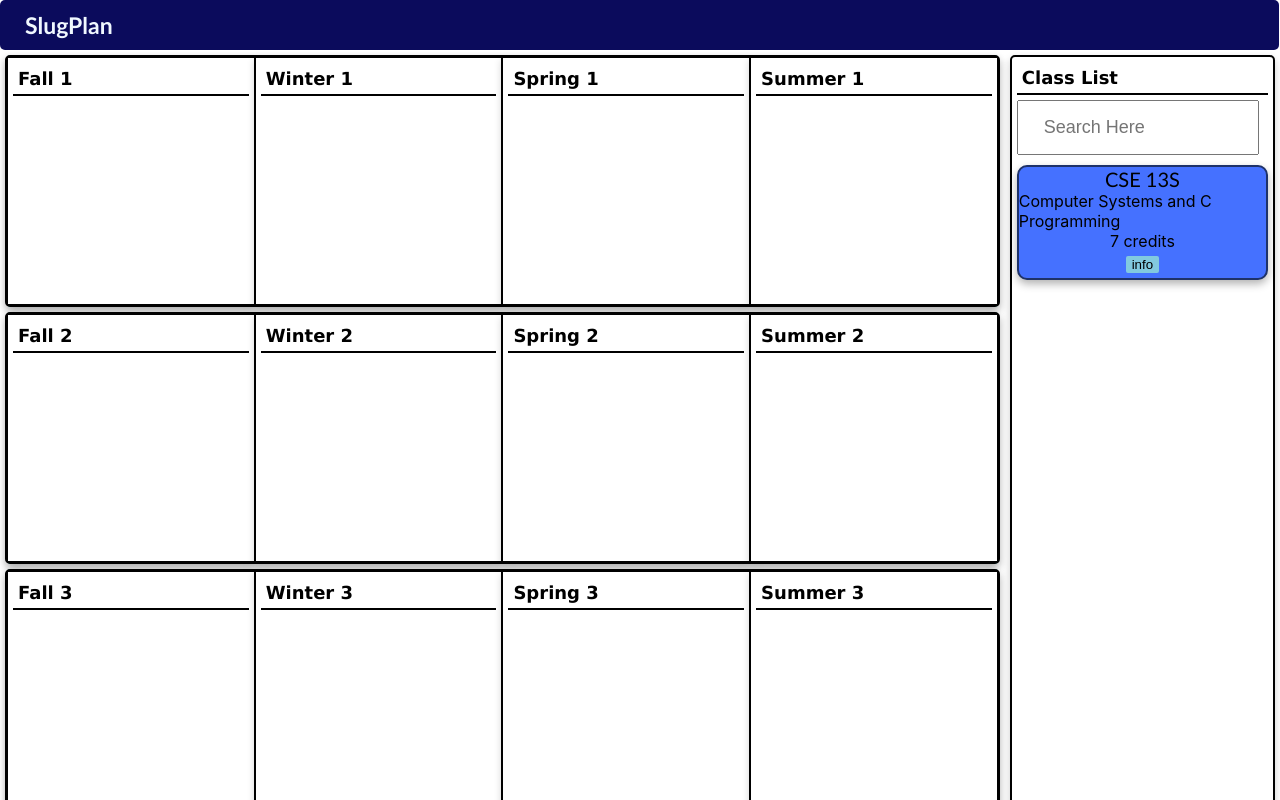
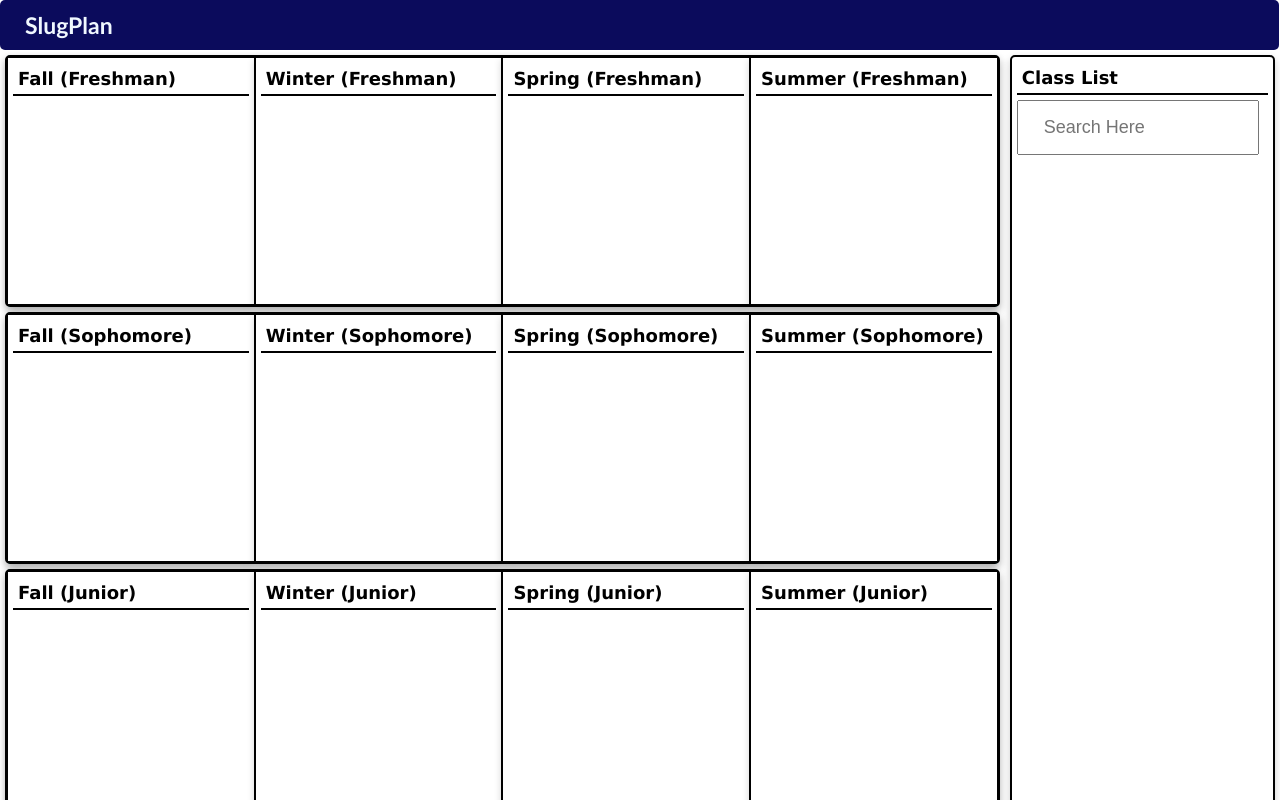
Before and after one commit to inkyant/acm-hacks, a React (Create React App) app in the folder client/: page / in a window 1280 px wide. Shown: the top 800 px of the page. Built offline with nearby package versions, Linux system fonts and the light colour scheme; the HTML template or start-up script is replaced by a standard one.

Commit message:
Commented out demo card and changed display for each term

```diff
--- a/client/src/App.js
+++ b/client/src/App.js
@@ -6,15 +6,15 @@ import DragDrop from "./DragDrop";
 
 
 export const classList = [
-  {
-    id: 0,
-    "category": "CSE",
-    "course_num": "13S",
-    "credits": 7,
-    "description": "Focuses on C programming, command line, shell programming, editors, debuggers, source code control, and other tools. Examines basic computer systems, algorithm design, and development, data types, and program structures. Develops understanding of process model, compile-link-execute build cycle, language-machine interface, memory, and data representation. Students cannot receive credit for both CSE 13S and CSE 13E. Course is 7 credits with integrated laboratory.",
-    "prereqs": "CSE 12 or BME 160.",
-    "title": "Computer Systems and C Programming"
-  }
+  // {
+  //   id: 0,
+  //   "category": "CSE",
+  //   "course_num": "13S",
+  //   "credits": 7,
+  //   "description": "Focuses on C programming, command line, shell programming, editors, debuggers, source code control, and other tools. Examines basic computer systems, algorithm design, and development, data types, and program structures. Develops understanding of process model, compile-link-execute build cycle, language-machine interface, memory, and data representation. Students cannot receive credit for both CSE 13S and CSE 13E. Course is 7 credits with integrated laboratory.",
+  //   "prereqs": "CSE 12 or BME 160.",
+  //   "title": "Computer Systems and C Programming"
+  // }
 ]
 
 let i = 0
--- a/client/src/DragDrop.js
+++ b/client/src/DragDrop.js
@@ -45,12 +45,13 @@ function Year({ year, yearClasses, setClasses, isAllowedClass }) {
         })
     }
 
+    const year_names = {1: "Freshman", 2: "Sophomore", 3: "Junior", 4: "Senior"}
     return (
         <div className="year">
-            <Quarter sectionTitle={"Fall " + year}   classes={yearClasses[0]} addClass={(item) => addClass(0, item)} removeClass={(id) => removeClass(0, id)} isAllowedClass={(d) => isAllowedClass(0, d)} />
-            <Quarter sectionTitle={"Winter " + year} classes={yearClasses[1]} addClass={(item) => addClass(1, item)} removeClass={(id) => removeClass(1, id)} isAllowedClass={(d) => isAllowedClass(1, d)} />
-            <Quarter sectionTitle={"Spring " + year} classes={yearClasses[2]} addClass={(item) => addClass(2, item)} removeClass={(id) => removeClass(2, id)} isAllowedClass={(d) => isAllowedClass(2, d)} />
-            <Quarter sectionTitle={"Summer " + year} classes={yearClasses[3]} addClass={(item) => addClass(3, item)} removeClass={(id) => removeClass(3, id)} isAllowedClass={(d) => isAllowedClass(3, d)} />
+            <Quarter sectionTitle={"Fall (" + year_names[year] + ")"}   classes={yearClasses[0]} addClass={(item) => addClass(0, item)} removeClass={(id) => removeClass(0, id)} isAllowedClass={(d) => isAllowedClass(0, d)} />
+            <Quarter sectionTitle={"Winter (" + year_names[year] + ")"} classes={yearClasses[1]} addClass={(item) => addClass(1, item)} removeClass={(id) => removeClass(1, id)} isAllowedClass={(d) => isAllowedClass(1, d)} />
+            <Quarter sectionTitle={"Spring (" + year_names[year] + ")"} classes={yearClasses[2]} addClass={(item) => addClass(2, item)} removeClass={(id) => removeClass(2, id)} isAllowedClass={(d) => isAllowedClass(2, d)} />
+            <Quarter sectionTitle={"Summer (" + year_names[year] + ")"} classes={yearClasses[3]} addClass={(item) => addClass(3, item)} removeClass={(id) => removeClass(3, id)} isAllowedClass={(d) => isAllowedClass(3, d)} />
         </div>
     );
 }
```
